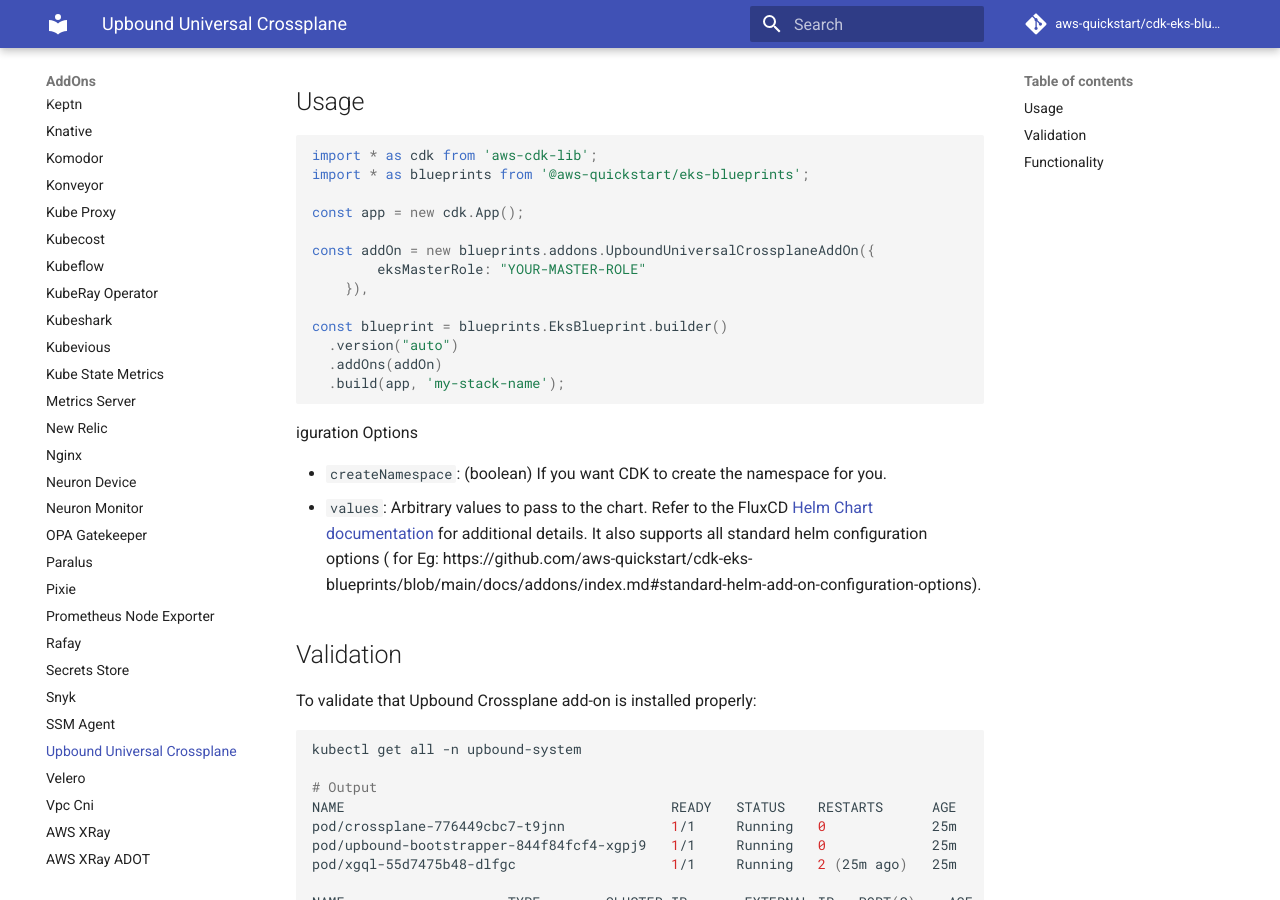
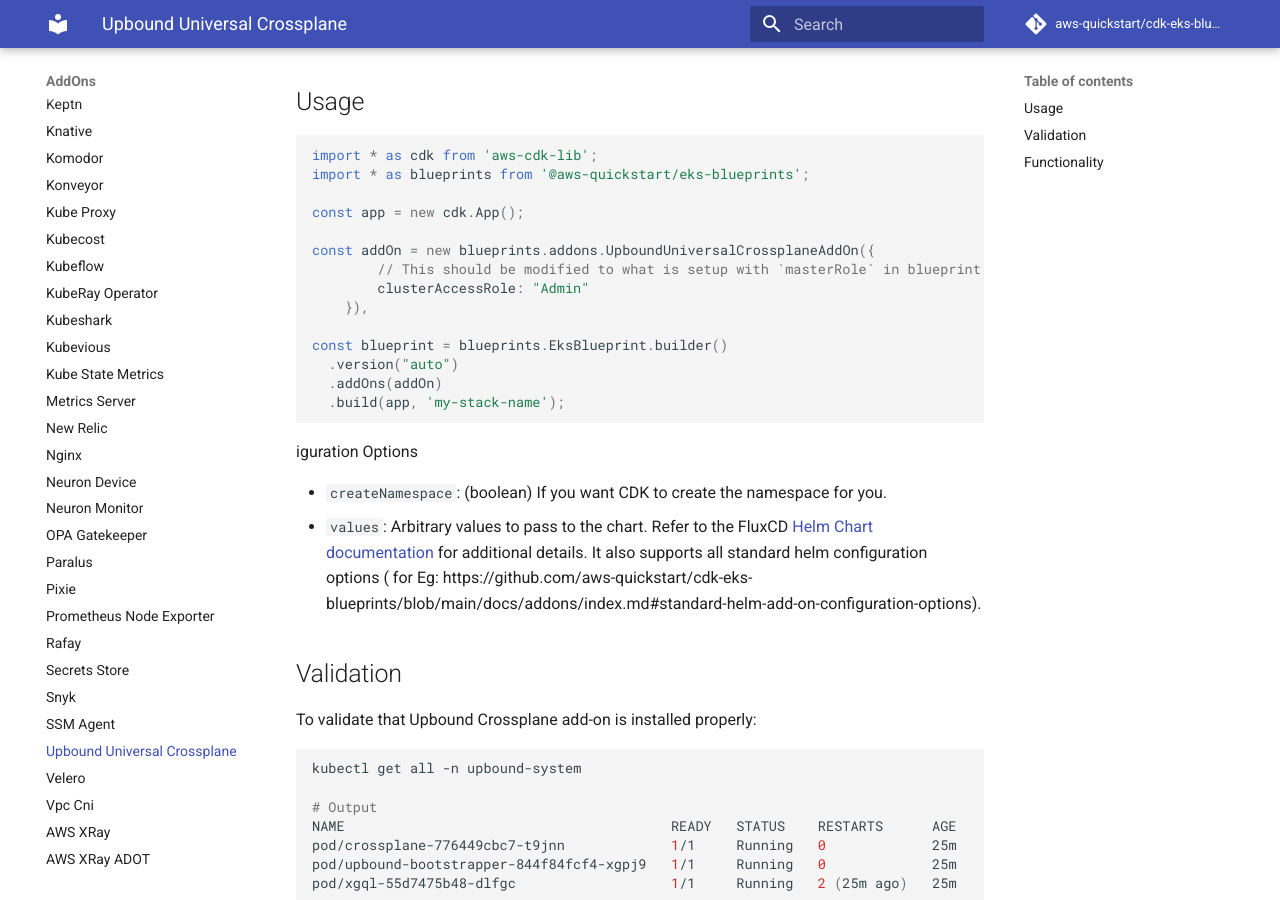
Before and after one commit to aws-quickstart/cdk-eks-blueprints, an MkDocs documentation site: the page built from docs/addons/upbound-universal-crossplane.md, in a window 1280 px wide and 900 px high, scrolled down 420 px. Built offline with MkDocs 1.6.1 and Material for MkDocs 9.7.7, drawn with Linux system fonts in a browser that asks for light colours; comment, search, counter and statistics services are not loaded.

Commit message:
Fixing PR Comments

```diff
--- a/docs/addons/upbound-universal-crossplane.md
+++ b/docs/addons/upbound-universal-crossplane.md
@@ -13,7 +13,8 @@
 const app = new cdk.App();
 
 const addOn = new blueprints.addons.UpboundUniversalCrossplaneAddOn({
-        eksMasterRole: "YOUR-MASTER-ROLE"
+        // This should be modified to what is setup with `masterRole` in blueprint setup. Default is `Admin`
+        clusterAccessRole: "Admin"
     }),
 
 const blueprint = blueprints.EksBlueprint.builder()
```
Also changed, not shown: docs/addons/kubeflow.md (+1 -1 lines), 1 other file.
